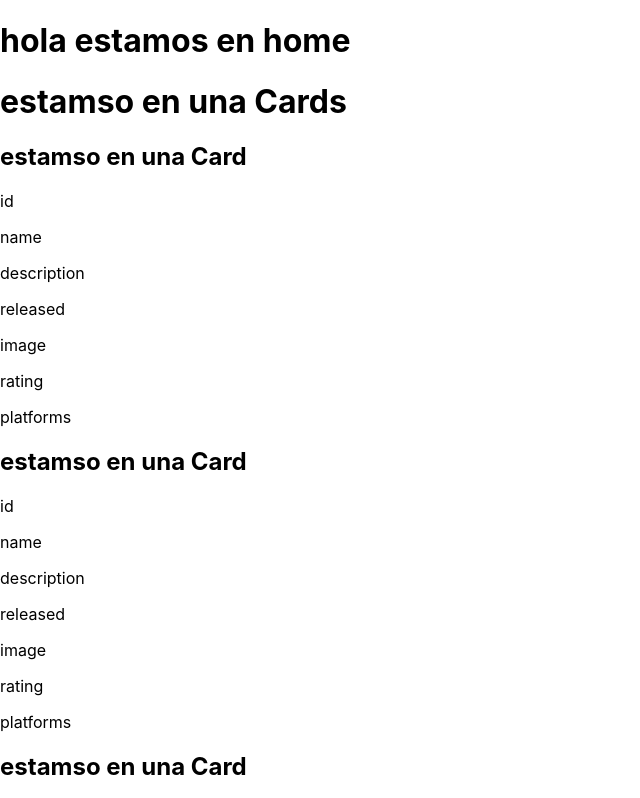
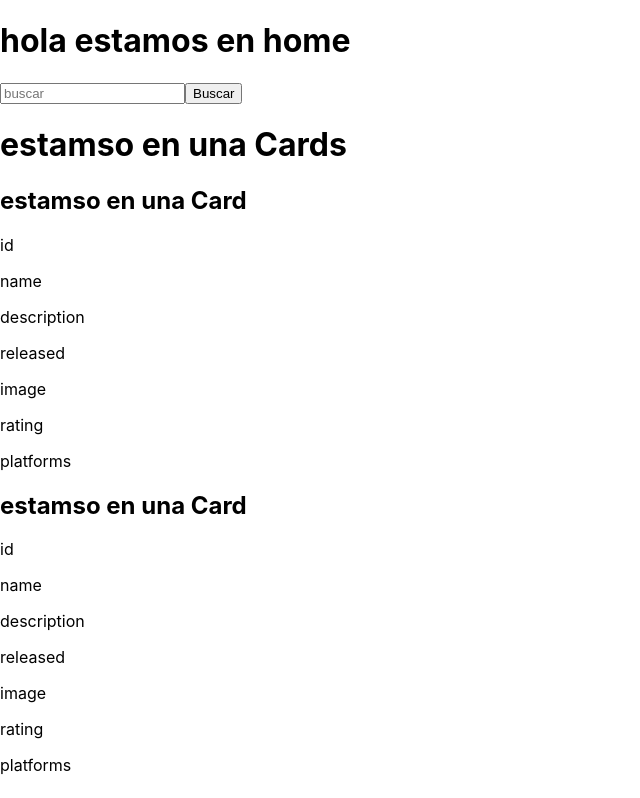
Before and after one commit to emmauelcafu/videogame_pi, a React (Create React App) app in the folder PI-Videogames-main/client/: page /home in a window 1280 px wide. Shown: the top 798 px of the page, without its empty margins (0-640 px from the left). Built offline with nearby package versions, Linux system fonts and the light colour scheme.

Commit message:
actualizando front

```diff
--- a/PI-Videogames-main/client/src/components/navbar/navnar.component.jsx
+++ b/PI-Videogames-main/client/src/components/navbar/navnar.component.jsx
@@ -0,0 +1,14 @@
+
+function Navbar (){
+
+    return(
+        <div>
+            <form action="">
+            <input type="text" placeholder="buscar" />
+            <button>Buscar</button>
+            </form>
+        </div>
+        )
+    }
+
+    export default Navbar;
--- a/PI-Videogames-main/client/src/views/home/home.component.jsx
+++ b/PI-Videogames-main/client/src/views/home/home.component.jsx
@@ -1,12 +1,12 @@
 import Cards from "../../components/cards/cards.component"
-
+import Navbar from "../../components/navbar/navnar.component"
 
 function Home (){
 
     return(
         <div>
             <h1>hola estamos en home</h1>
-
+            <Navbar/>
             <Cards/>
         </div>
     )
```
